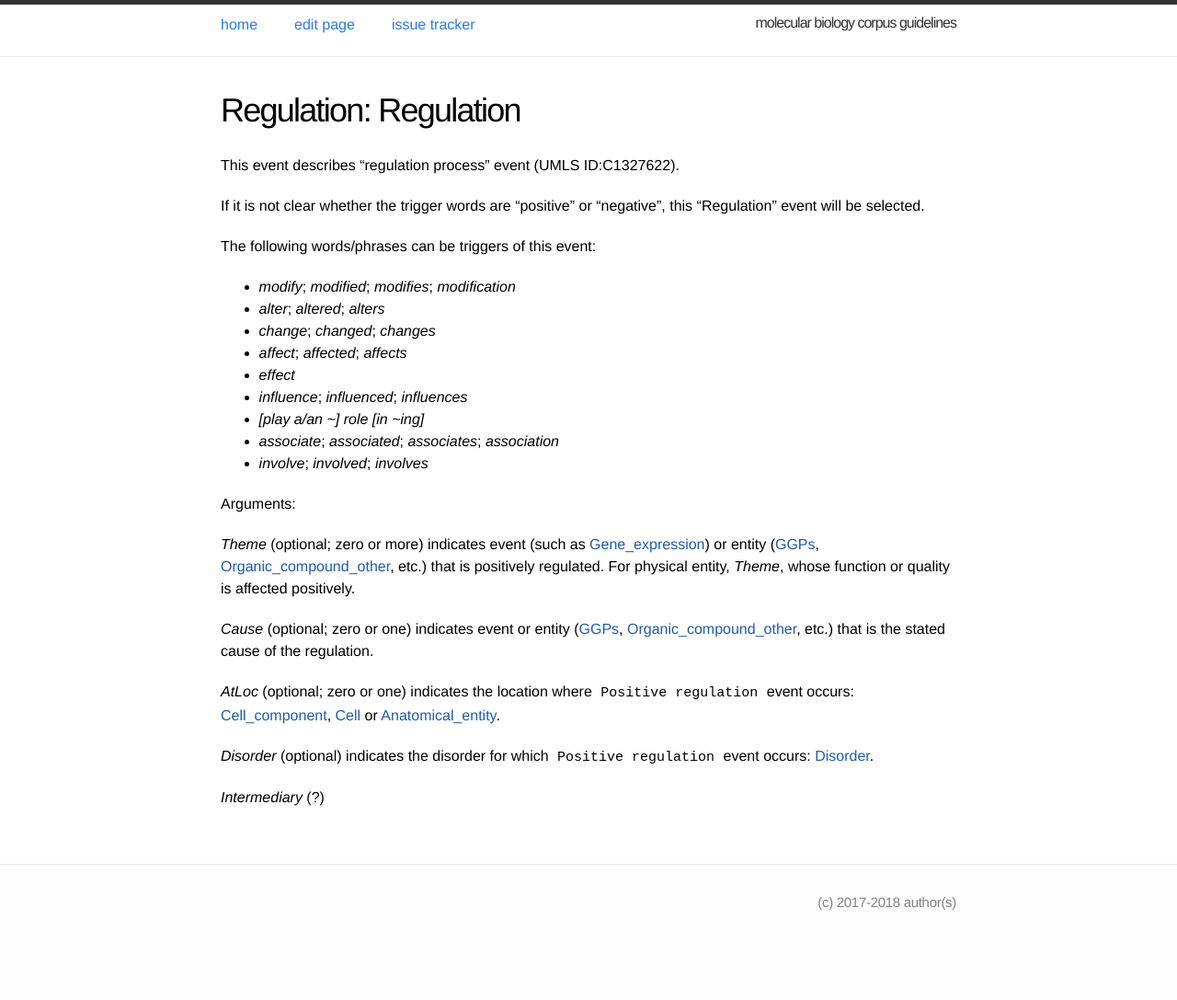
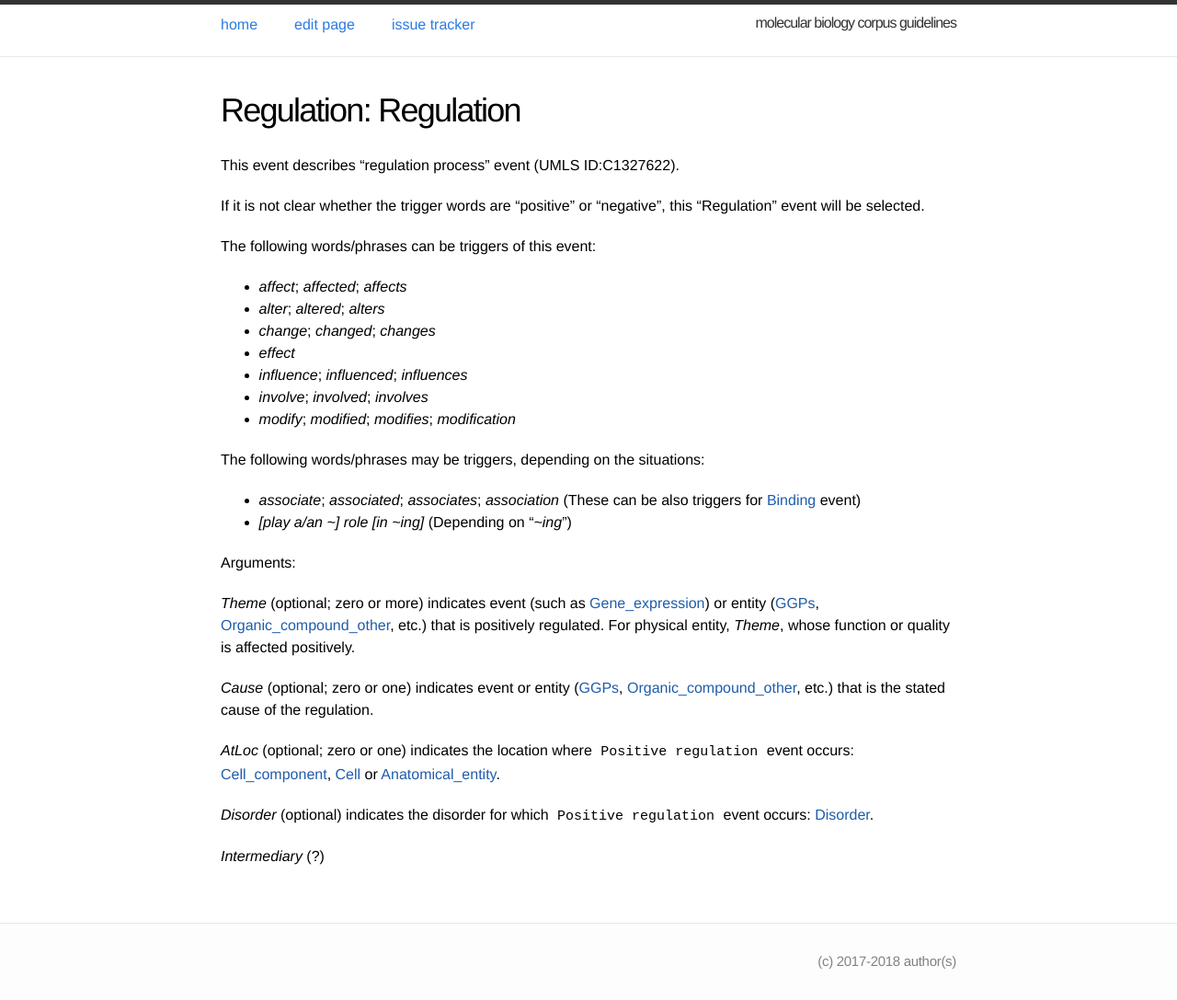
Before and after one commit to ezcatdb/molbiol_lung_corpus-guidelines, a Jekyll site: the page built from _event/Regulation.md, in a window 1280 px wide. Shown: the whole page at 92% size. Built offline with Jekyll 4.4.1, drawn with Linux system fonts in a browser that asks for light colours; before the commit the page ends 1023 px from its top, so only the background shows below that.

Commit message:
corrected triggers in _event/Regulation.md

```diff
--- a/_event/Regulation.md
+++ b/_event/Regulation.md
@@ -14,15 +14,18 @@ This event describes "regulation process" event (UMLS ID:C1327622).
 If it is not clear whether the trigger words are "positive" or "negative", this "Regulation" event will be selected.
 
 The following words/phrases can be triggers of this event:
-- *modify*; *modified*; *modifies*; *modification*
+- *affect*; *affected*; *affects*
 - *alter*; *altered*; *alters*
 - *change*; *changed*; *changes*
-- *affect*; *affected*; *affects*
 - *effect*
 - *influence*; *influenced*; *influences*
-- *[play a/an ~] role [in ~ing]*
-- *associate*; *associated*; *associates*; *association*
 - *involve*; *involved*; *involves*
+- *modify*; *modified*; *modifies*; *modification*
+
+The following words/phrases may be triggers, depending on the situations:
+- *associate*; *associated*; *associates*; *association* (These can be also triggers for [Binding]() event)
+- *[play a/an ~] role [in ~ing]* (Depending on "*~ing*")
+
 
 Arguments:
 
```
